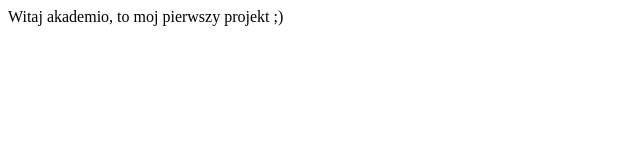
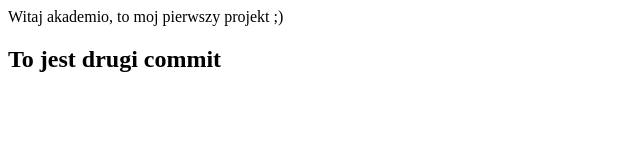
Before and after one commit to kfilip1/Akademia_first, a plain HTML site: page index.html in a window 1280 px wide. Shown: the whole page, without its empty margins (0-640 px from the left). Drawn offline with Linux system fonts and the light colour scheme.

Commit message:
Drugie zmiany wprowadziłem

```diff
--- a/index.html
+++ b/index.html
@@ -1,3 +1,4 @@
 <html>
 	<hl>Witaj akademio, to moj pierwszy projekt ;) </hl>
+	<h2>To jest drugi commit</h2>
 </html>
```
